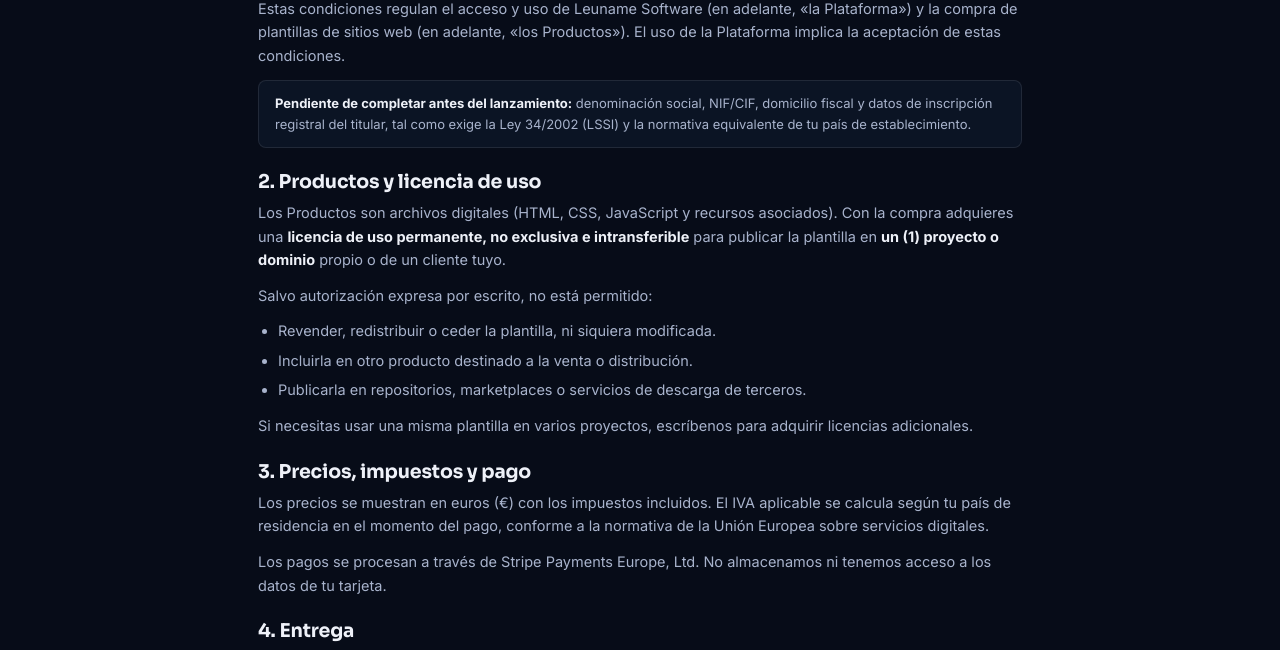
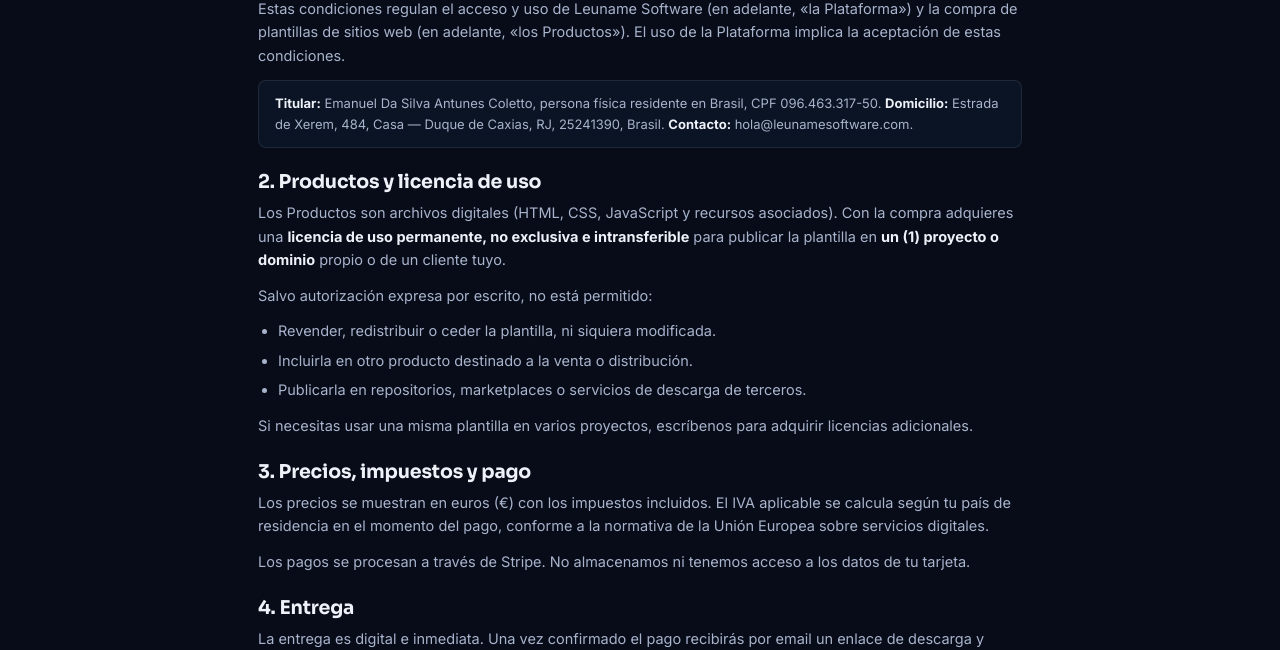
Before and after one commit to emanuelantunes2024-jpg/supermisto-atualizado, a Next.js app: page /legal/terminos in a window 1280 px wide. Shown: the part 274-924 px from the top of the page. Built offline with nearby package versions, Linux system fonts and the light colour scheme; no server answers.

Commit message:
Completa datos del titular en Terminos y Privacidad

```diff
--- a/src/app/legal/privacidad/page.tsx
+++ b/src/app/legal/privacidad/page.tsx
@@ -23,8 +23,9 @@ export default function PrivacyPage() {
           .
         </p>
         <p className="rounded-lg border border-line bg-navy-900 px-4 py-3 text-[13px]">
-          <strong className="text-ink">Pendiente de completar antes del lanzamiento:</strong> identificación
-          fiscal y domicilio del responsable, y datos del delegado de protección de datos si procede.
+          <strong className="text-ink">Responsable:</strong> Emanuel Da Silva Antunes Coletto, persona física
+          residente en Brasil, CPF 096.463.317-50. <strong className="text-ink">Domicilio:</strong> Estrada de
+          Xerem, 484, Casa — Duque de Caxias, RJ, 25241390, Brasil.
         </p>
       </LegalSection>
 
@@ -58,8 +59,8 @@ export default function PrivacyPage() {
             archivos.
           </li>
           <li>
-            <strong className="text-ink">Stripe Payments Europe, Ltd.</strong> — procesamiento de pagos. Los
-            datos de tarjeta se tratan exclusivamente en su entorno; nosotros no los recibimos.
+            <strong className="text-ink">Stripe</strong> — procesamiento de pagos. Los datos de tarjeta se
+            tratan exclusivamente en su entorno; nosotros no los recibimos.
           </li>
           <li>
             <strong className="text-ink">Resend</strong> — envío de emails transaccionales.
--- a/src/app/legal/terminos/page.tsx
+++ b/src/app/legal/terminos/page.tsx
@@ -21,9 +21,10 @@ export default function TermsPage() {
           aceptación de estas condiciones.
         </p>
         <p className="rounded-lg border border-line bg-navy-900 px-4 py-3 text-[13px]">
-          <strong className="text-ink">Pendiente de completar antes del lanzamiento:</strong> denominación
-          social, NIF/CIF, domicilio fiscal y datos de inscripción registral del titular, tal como exige la Ley
-          34/2002 (LSSI) y la normativa equivalente de tu país de establecimiento.
+          <strong className="text-ink">Titular:</strong> Emanuel Da Silva Antunes Coletto, persona física
+          residente en Brasil, CPF 096.463.317-50. <strong className="text-ink">Domicilio:</strong> Estrada de
+          Xerem, 484, Casa — Duque de Caxias, RJ, 25241390, Brasil. <strong className="text-ink">Contacto:
+          </strong> {siteConfig.supportEmail}.
         </p>
       </LegalSection>
 
@@ -53,8 +54,7 @@ export default function TermsPage() {
           digitales.
         </p>
         <p>
-          Los pagos se procesan a través de Stripe Payments Europe, Ltd. No almacenamos ni tenemos acceso a los
-          datos de tu tarjeta.
+          Los pagos se procesan a través de Stripe. No almacenamos ni tenemos acceso a los datos de tu tarjeta.
         </p>
       </LegalSection>
 
```
